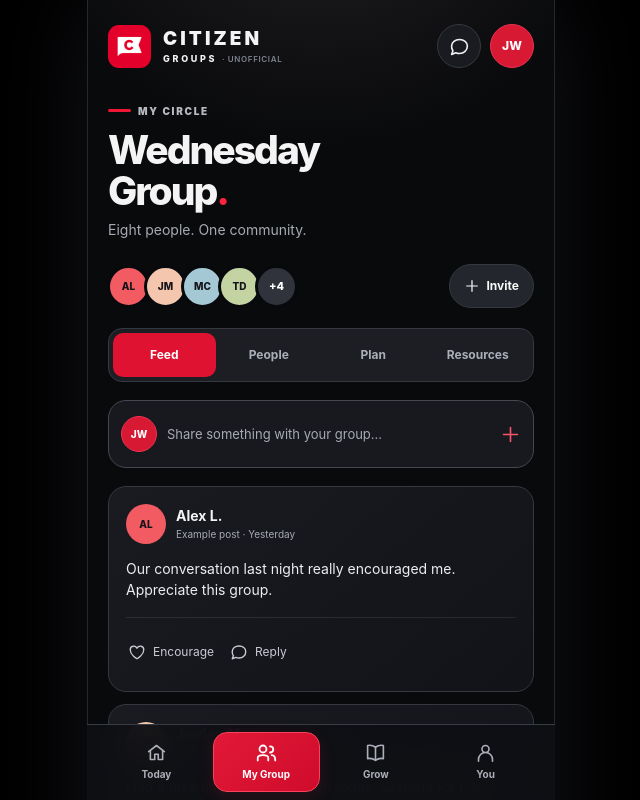
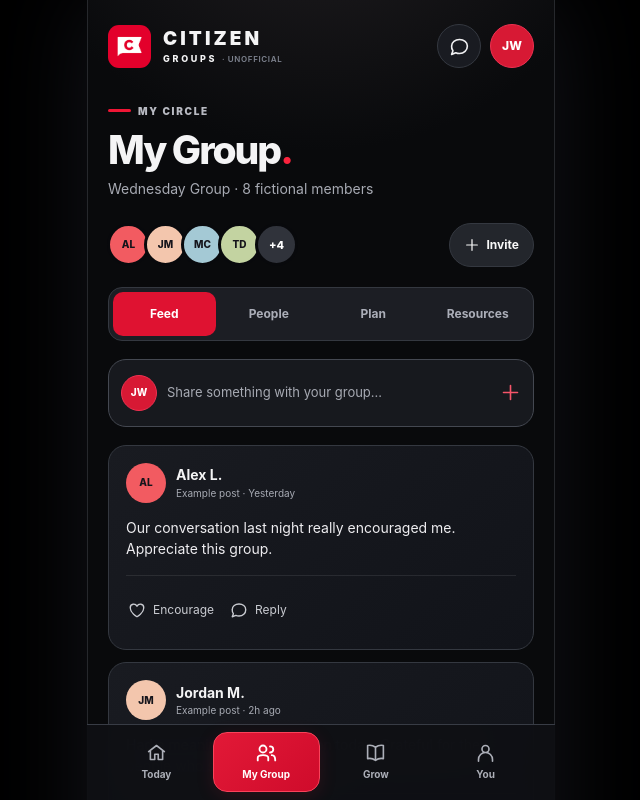
Before and after one commit to woodrow5087-hue/Citizen-groups, a React (Vite) app: page / in a window 1280 px wide. Both pictures are taken after a click on the button 640 px from the left and 356 px from the top of the page. Shown: the top 800 px of the page, without its empty margins (319-959 px from the left). Built offline with nearby package versions, Linux system fonts and the light colour scheme.

Commit message:
style: tighten group and profile screen hierarchy

```diff
--- a/src/screens/GroupScreen.tsx
+++ b/src/screens/GroupScreen.tsx
@@ -30,18 +30,14 @@ export function GroupScreen({
   onConnect,
 }: Props) {
   return (
-    <section className="screen active" aria-label="My Group screen">
+    <section className="screen active compact-group" aria-label="My Group screen">
       <div className="screen-heading">
         <p className="eyebrow">
           <span className="red-rule" />
           My circle
         </p>
-        <h1>
-          Wednesday
-          <br />
-          Group<span className="accent">.</span>
-        </h1>
-        <p>Eight people. One community.</p>
+        <h1>My Group<span className="accent">.</span></h1>
+        <p>Wednesday Group · 8 fictional members</p>
       </div>
       <div className="group-members">
         <Avatars />
```
